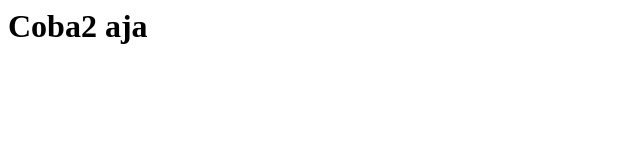
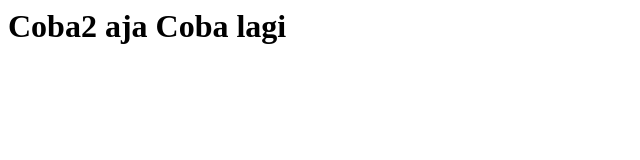
Before and after one commit to rockefellaz/example-repo, a plain HTML site: page index.html in a window 1280 px wide. Shown: the whole page, without its empty margins (0-640 px from the left). Drawn offline with Linux system fonts and the light colour scheme.

Commit message:
ini untuk si html

```diff
--- a/index.html
+++ b/index.html
@@ -1,5 +1,5 @@
 <h1>
 
 Coba2 aja
-
+Coba lagi
 </h1>
```
